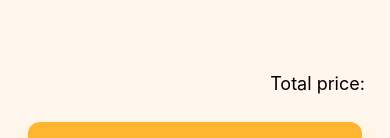
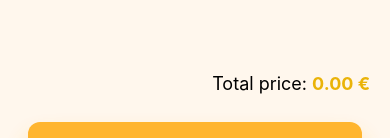
Before and after one commit to FaridAmimri/fruit-app, a React Native app: screen /Cart in a window 390 px wide. Shown: the part 670-808 px from the top of the page. Built offline with nearby package versions, Linux system fonts and the light colour scheme.

Commit message:
Delete console.log

```diff
--- a/screens/CartScreen.js
+++ b/screens/CartScreen.js
@@ -6,18 +6,12 @@ import { SafeAreaView } from 'react-native-safe-area-context'
 import { useNavigation } from '@react-navigation/native'
 import { ChevronLeftIcon } from 'react-native-heroicons/solid'
 import { themeColors } from '../theme'
-import { cartItems } from '../constants'
 import CartItem from '../components/CartItem'
-import { useSelector, useDispatch } from 'react-redux'
+import { useSelector } from 'react-redux'
 
 export default function CartScreen() {
   const navigation = useNavigation()
   const cart = useSelector((state) => state.cart)
-  const dispatch = useDispatch()
-
-  let cartTotalPrice = 0
-
-  console.log(cartTotalPrice)
 
   return (
     <SafeAreaView className='flex-1 bg-orange-50'>
@@ -54,7 +48,10 @@ export default function CartScreen() {
       {/* Cart Total */}
       <View className='flex-row justify-end py-6 pb-6 mx-5'>
         <Text className='text-lg'>
-          Total price: <Text className='font-bold text-yellow-500'></Text>
+          Total price:{' '}
+          <Text className='font-bold text-yellow-500'>
+            {cart.total.toFixed(2)} €
+          </Text>
         </Text>
       </View>
 
```
